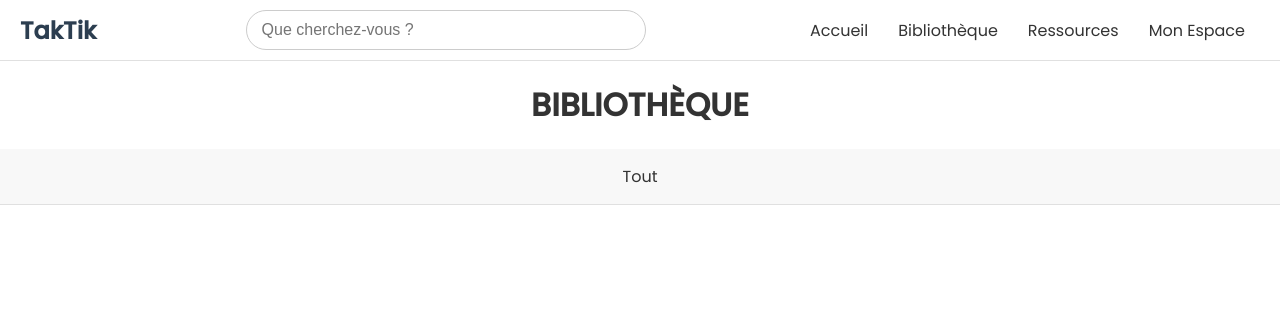
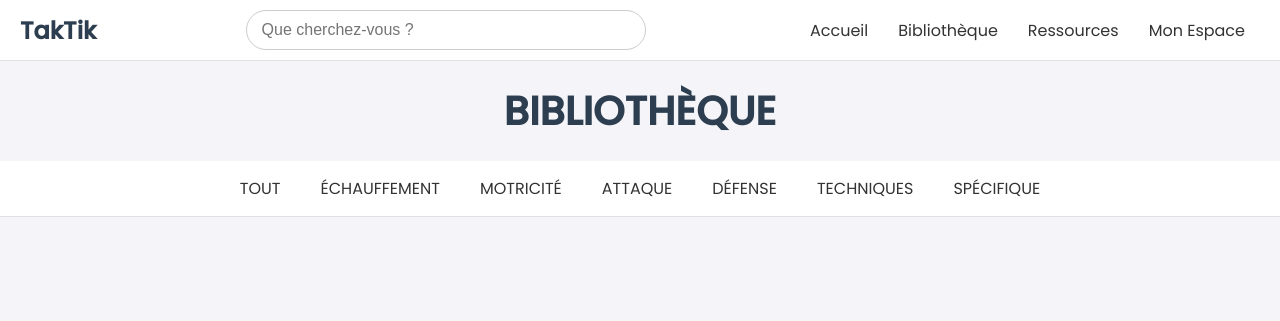
Before and after one commit to savvyh/handball_app, a Django app: page /library/ in a window 1280 px wide. Shown: the top 321 px of the page. Run offline with Django 5.2, Linux system fonts and the light colour scheme; data that the repository does not hold is empty.

Commit message:
update the library style

```diff
--- a/handball_app/main/static/main/library.css
+++ b/handball_app/main/static/main/library.css
@@ -6,6 +6,8 @@
 
 body {
     font-family: 'Poppins', sans-serif;
+    background-color: #f4f4f9;
+    color: #333;
 }
 
 header {
@@ -103,16 +105,17 @@ header {
 .title {
     text-align: center;
     margin: 20px 0;
-    font-size: 2rem;
-    color: #333;
+    font-size: 2.5rem;
+    color: #2C3E50;
 }
 
 .tab-menu {
     display: flex;
     justify-content: center;
-    background-color: #f8f8f8;
+    background-color: #fff;
     padding: 10px 0;
     border-bottom: 1px solid #e0e0e0;
+    margin-bottom: 20px;
 }
 
 .tab-menu a {
@@ -130,7 +133,7 @@ header {
 
 .grid-container {
     display: grid;
-    grid-template-columns: repeat(3, 1fr);
+    grid-template-columns: repeat(auto-fit, minmax(300px, 1fr));
     gap: 20px;
     padding: 20px;
     max-width: 1200px;
--- a/handball_app/main/templates/main/library.html
+++ b/handball_app/main/templates/main/library.html
@@ -39,20 +39,29 @@
         <h1 class="title">BIBLIOTHÈQUE</h1>
     </div>
     <div class="tab-menu">
-        <a href="?theme=Tout">Tout</a>
-        {% for theme in themes %}
-            <a href="?theme={{ theme.name }}">{{ theme.name }}</a>
-        {% endfor %}
+        <a href="?theme=Tout">TOUT</a>
+        <a href="?theme=Echauffement">ÉCHAUFFEMENT</a>
+        <a href="?theme=Motricite">MOTRICITÉ</a>
+        <a href="?theme=Attaque">ATTAQUE</a>
+        <a href="?theme=Defense">DÉFENSE</a>
+        <a href="?theme=Techniques">TECHNIQUES</a>
+        <a href="?theme=Specifique">SPÉCIFIQUE</a>
     </div>
     <div class="grid-container">
         {% for item in multimedia %}
             <div class="grid-item">
-                <h2>{{ item.title }}</h2>
-                <p>{{ item.exercise.description }}</p>
-                <video src="{{ item.video.url }}" controls></video>
-                {% if item.other_file %}
-                    <a href="{{ item.other_file.url }}">Télécharger le fichier associé</a>
-                {% endif %}
+                <div class="video-container">
+                    <video src="{{ item.video.url }}" controls></video>
+                </div>
+                <div class="info">
+                    <h2>{{ item.title }}</h2>
+                    <p>{{ item.exercise.description }}</p>
+                    <p>Catégories: {{ item.categories|join:", " }}</p>
+                    <p>Type d'exercice: {{ item.exercise.type }}</p>
+                    {% if item.other_file %}
+                        <a href="{{ item.other_file.url }}">Télécharger le fichier associé</a>
+                    {% endif %}
+                </div>
             </div>
         {% endfor %}
     </div>
```
Also changed, not shown: other parts of handball_app/main/static/main/library.css (+46 -23 lines).
